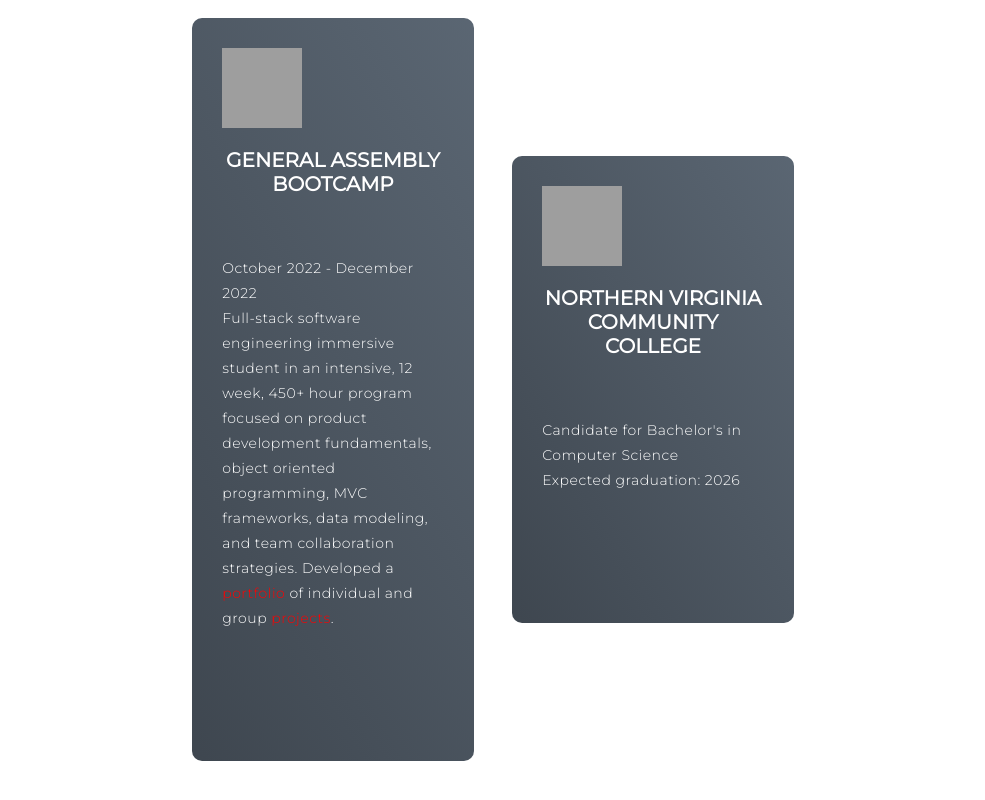
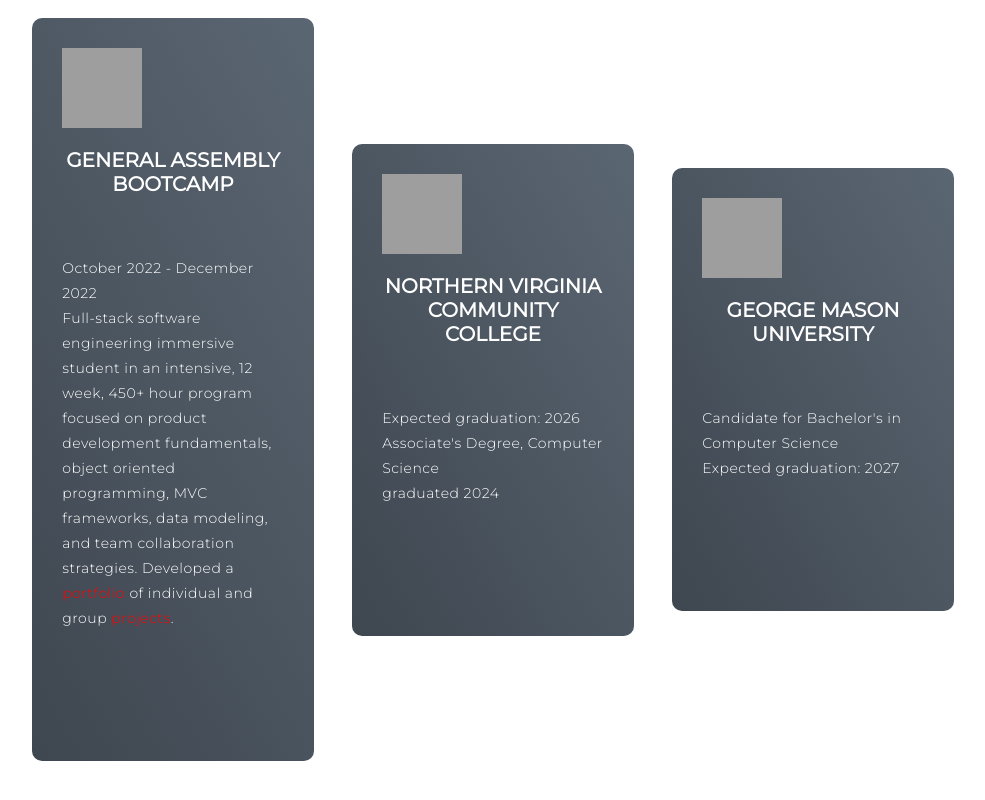
Before and after one commit to rycaillet/Portfolio-2, a plain HTML site: page index.html in a window 1280 px wide. Shown: the part 1109-1909 px from the top of the page, without its empty margins (147-1132 px from the left). Drawn offline with Linux system fonts and the light colour scheme; grey boxes are pictures that could not be loaded; a script that the page names is missing.

Commit message:
fixed education section

```diff
--- a/index.html
+++ b/index.html
@@ -81,7 +81,12 @@
         <div class="service-item">
           <div class="icon"><img src="https://img.icons8.com/bubbles/100/000000/services.png" /></div>
           <h2>Northern Virginia Community College</h2>
-          <p>Candidate for Bachelor's in Computer Science <br /> Expected graduation: 2026</p>
+          <p>Expected graduation: 2026 <br /> Associate's Degree, Computer Science <br /> graduated 2024 </p>
+        </div>
+        <div class="service-item">
+          <div class="icon"><img src="https://img.icons8.com/bubbles/100/000000/services.png" /></div>
+          <h2>George Mason University</h2>
+          <p>Candidate for Bachelor's in Computer Science <br /> Expected graduation: 2027 <br /> </p>
         </div>
 
       </div>
```
